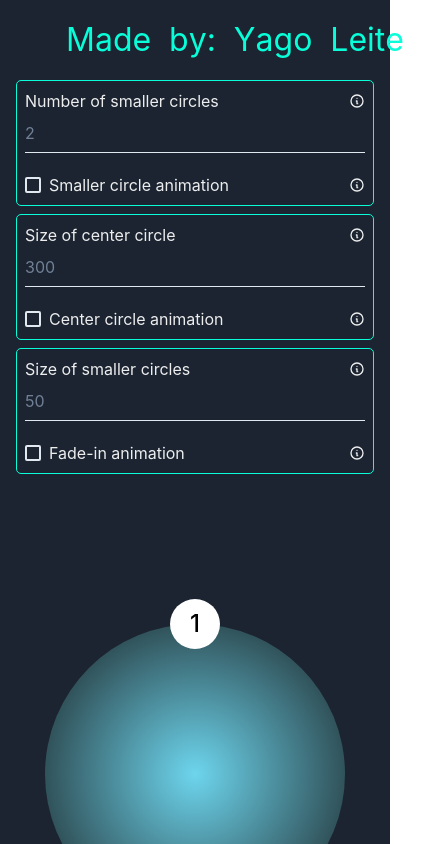
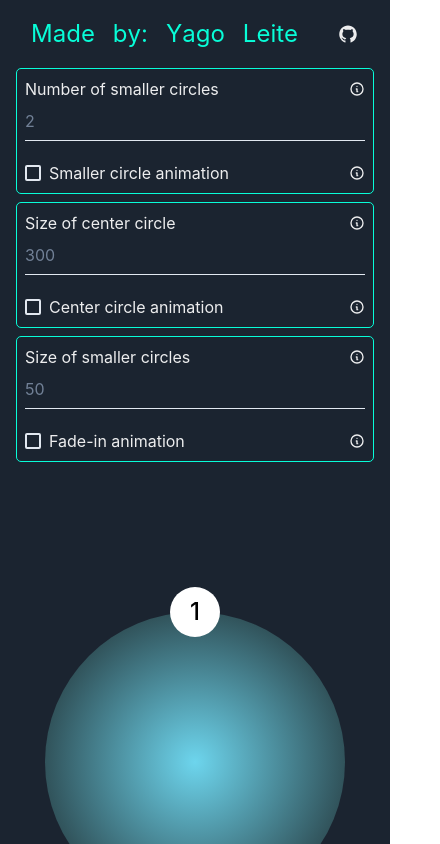
Before and after one commit to YagoLeite/Polygon, a Next.js app: page / in a window 390 px wide. Shown: the top 844 px of the page, 440 px wide, since content can reach past the window. Built offline with nearby package versions, Linux system fonts and the light colour scheme.

Commit message:
making it responsive

```diff
--- a/components/Header/Header.js
+++ b/components/Header/Header.js
@@ -29,10 +29,18 @@ const Header = () => {
   );
   return (
     <Flex mb="16px" w="100%" justify="space-between" align="center">
-      <Flex pl="50px" color="#08fdd8">
-        <WavyText fontSize="32px" text="Made by:" delayDuration={1} />
+      <Flex pl={["15px", "50px"]} color="#08fdd8">
+        <WavyText
+          fontSize={["24px", "32px"]}
+          text="Made by:"
+          delayDuration={1}
+        />
         <Box opacity="0">aa</Box>
-        <WavyText fontSize="32px" text="Yago Leite" delayDuration={1.7} />
+        <WavyText
+          fontSize={["24px", "32px"]}
+          text="Yago Leite"
+          delayDuration={1.7}
+        />
       </Flex>
       {/* <Box></Box> */}
       {github}
--- a/pages/index.js
+++ b/pages/index.js
@@ -13,6 +13,7 @@ export default function Home() {
       pt={["16px"]}
       bg="#1B2430"
       color="whiteAlpha.900"
+      overflowX="hidden"
     >
       <Header />
       <Controler />
```
